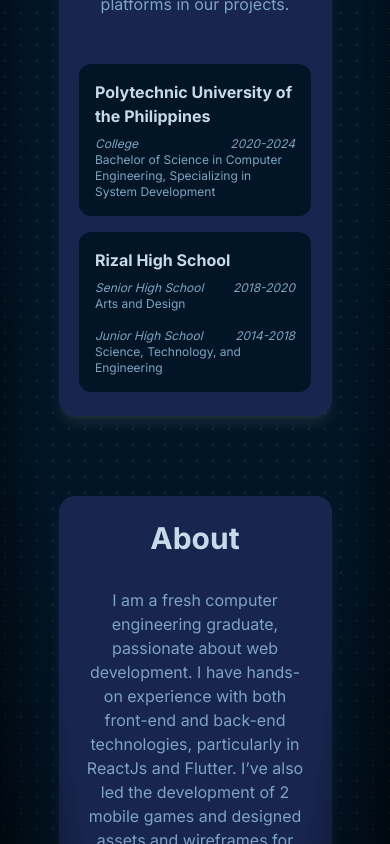
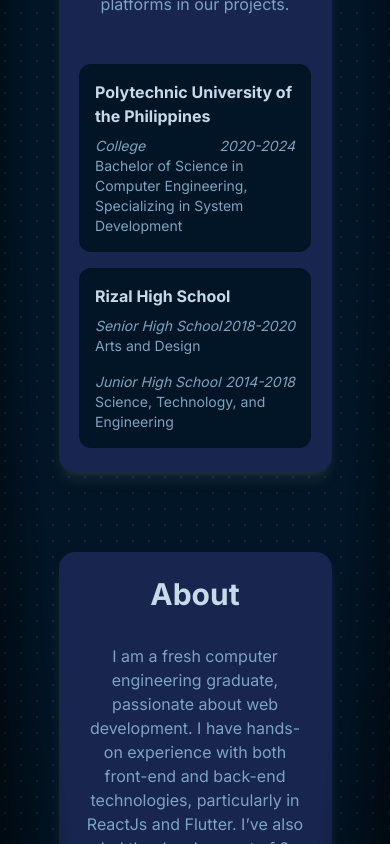
Before and after one commit to clarence00/my-portfolio, a Next.js app: page / in a window 390 px wide. Shown: the part 1240-2084 px from the top of the page. Built offline with nearby package versions, Linux system fonts and the light colour scheme.

Commit message:
[UPDATE]: Text size updated

```diff
--- a/app/(home)/components/AboutSection.js
+++ b/app/(home)/components/AboutSection.js
@@ -6,7 +6,7 @@ export default function AboutSection() {
       id="about"
       className="flex-col flex justify-center mt-2 bg-customBlue-200 w-[70%] m-auto mb-20 rounded-2xl lg:flex-row shadow-lg shadow-customYellow-100/10">
       <div className="h-content md:w-[50%] m-6 md:text-left text-center md:m-10 md:max-lg:w-full md:max-lg:my-4 md:max-lg:mx-0">
-        <h1 className="pb-8 text-3xl font-bold md:text-3xl md:pl-2 text-customBlue-400">
+        <h1 className="pb-8 text-3xl font-bold md:text-3xl md:pl-2 text-customBlue-400 md:max-lg:px-6">
           About
         </h1>
         <p className="text-md md:text-lg text-customBlue-300 md:max-lg:px-6">
@@ -18,49 +18,37 @@ export default function AboutSection() {
         </p>
       </div>
       <div className="md:w-[50%] flex md:max-lg:flex-row flex-col py-2 md:pr-2 justify-center items-center md:max-lg:w-[100%] md:max-lg:pr-0">
-        <div className="p-4 m-4 mb-2 rounded-xl bg-customBlue-100 h-content w-[85%] md:max-lg:py-4">
+        <div className="p-4 m-4 mb-2 rounded-xl bg-customBlue-100 h-content w-[85%] md:max-lg:py-4 md:max-lg:m-4">
           <a
             href="#"
             className="font-bold text-md text-customBlue-400 md:text-lg">
             Polytechnic University of the Philippines
           </a>
           <div className="flex justify-between mt-2 italic">
-            <h6 className="text-xs md:text-sm text-customBlue-300">College</h6>
-            <h6 className="text-xs md:text-sm text-customBlue-300">
-              2020-2024
-            </h6>
+            <h6 className="text-sm text-customBlue-300">College</h6>
+            <h6 className="text-sm text-customBlue-300">2020-2024</h6>
           </div>
-          <h6 className="text-xs md:text-sm text-customBlue-300">
+          <h6 className="text-sm text-customBlue-300">
             Bachelor of Science in Computer Engineering, Specializing in System
             Development
           </h6>
         </div>
-        <div className="p-4 m-4 mt-2 bg-customBlue-100 h-content rounded-xl w-[85%] md:max-lg:py-6">
+        <div className="p-4 m-4 mt-2 bg-customBlue-100 h-content rounded-xl w-[85%] md:max-lg:py-6 md:max-lg:m-4">
           <a
             href="#"
             className="font-bold text-md text-customBlue-400 md:text-lg">
             Rizal High School
           </a>
           <div className="flex justify-between mt-2 italic">
-            <h6 className="text-xs md:text-sm text-customBlue-300">
-              Senior High School
-            </h6>
-            <h6 className="text-xs md:text-sm text-customBlue-300">
-              2018-2020
-            </h6>
+            <h6 className="text-sm text-customBlue-300">Senior High School</h6>
+            <h6 className="text-sm text-customBlue-300">2018-2020</h6>
           </div>
-          <h6 className="text-xs md:text-sm text-customBlue-300">
-            Arts and Design
-          </h6>
+          <h6 className="text-sm text-customBlue-300">Arts and Design</h6>
           <div className="flex justify-between mt-4 italic">
-            <h6 className="text-xs md:text-sm text-customBlue-300">
-              Junior High School
-            </h6>
-            <h6 className="text-xs md:text-sm text-customBlue-300">
-              2014-2018
-            </h6>
+            <h6 className="text-sm text-customBlue-300">Junior High School</h6>
+            <h6 className="text-sm text-customBlue-300">2014-2018</h6>
           </div>
-          <h6 className="text-xs md:text-smm text-customBlue-300">
+          <h6 className="text-sm text-customBlue-300">
             Science, Technology, and Engineering
           </h6>
         </div>
```
